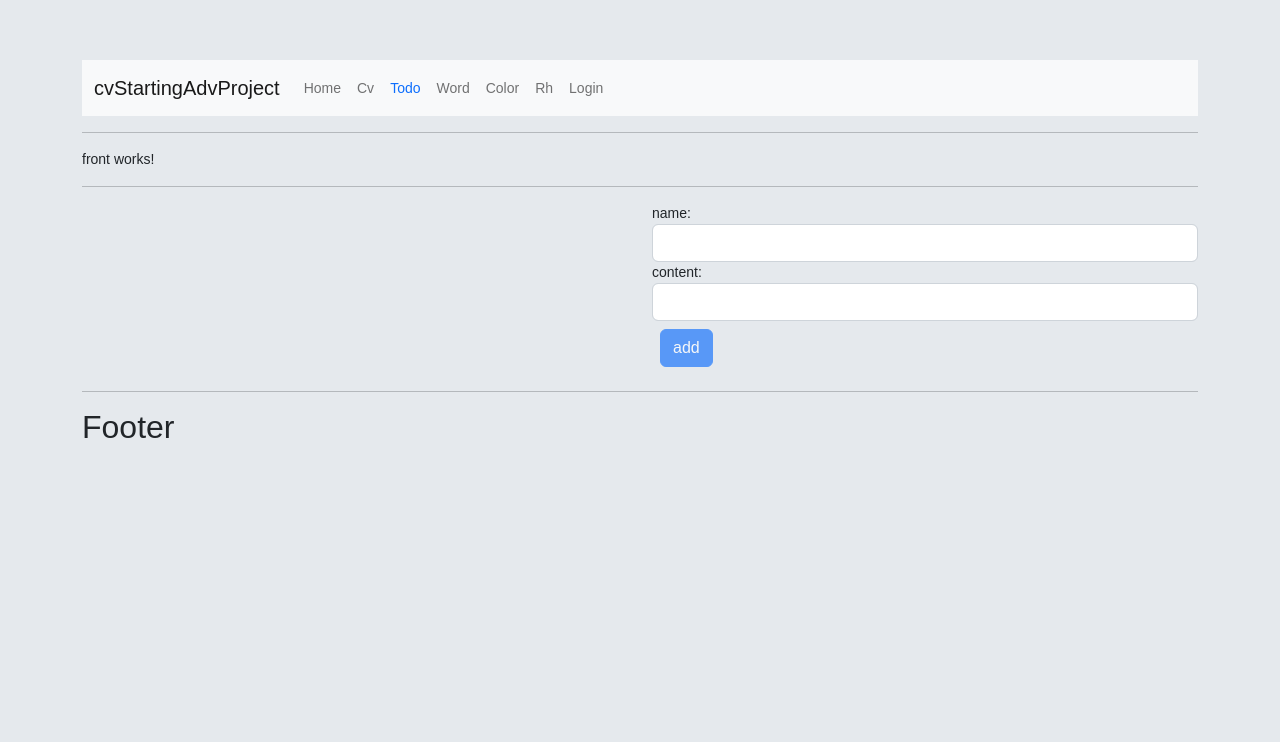
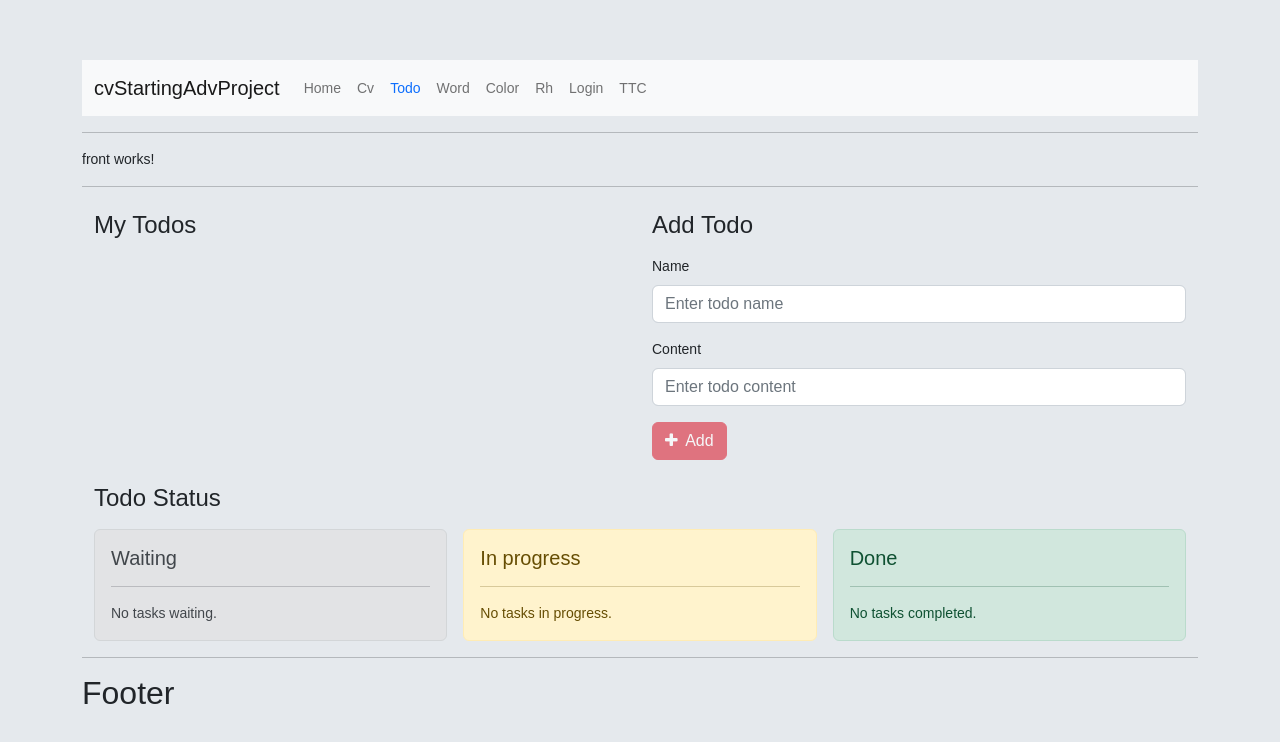
Before and after one commit to aobh2763/angular-the-renaissance, an Angular app: page /todo in a window 1280 px wide. Shown: the top 742 px of the page. Built offline with nearby package versions, Linux system fonts and the light colour scheme.

Commit message:
ajout todo + calculateur ttc

```diff
--- a/src/app/app-routing.module.ts
+++ b/src/app/app-routing.module.ts
@@ -12,6 +12,7 @@ import { AddCvComponent } from "./cv/add-cv/add-cv.component";
 import { CvComponent } from "./cv/cv/cv.component";
 import { DetailsCvComponent } from "./cv/details-cv/details-cv.component";
 import { RhComponent } from "./optimizationPattern/rh/rh.component";
+import { TtcComponent } from "./ttc/ttc.component";
 
 const routes: Route[] = [
   { path: "login", component: LoginComponent },
@@ -35,6 +36,7 @@ const routes: Route[] = [
     component: AdminComponent,
     children: [{ path: "color", component: ColorComponent }],
   },
+  { path: "ttc", component: TtcComponent },
   { path: "**", component: NF404Component },
 ];
 
--- a/src/app/components/navbar/navbar.component.html
+++ b/src/app/components/navbar/navbar.component.html
@@ -79,6 +79,12 @@
           (click)="logout()"
           >Logout</a
         >
+        <a
+          class="nav-link"
+          [routerLink]="['ttc']"
+          routerLinkActive="active text-primary"
+          >TTC</a
+        >
       </div>
     </div>
   </div>
--- a/src/app/todo/model/todo.ts
+++ b/src/app/todo/model/todo.ts
@@ -1,3 +1,13 @@
+import { TodoState } from "./type";
+
 export class Todo {
-  constructor(public name = '', public content = '') {}
+  public id!: number;
+  public name!:string;
+  public content!:string;
+  public state!: TodoState;
+  constructor() {
+    this.name = '';
+    this.content = '';
+    this.state = 'waiting';
+  }
 }
--- /dev/null
+++ b/src/app/todo/model/type.ts
@@ -0,0 +1 @@
+export type TodoState = 'waiting' | 'in progress' | 'done';
--- a/src/app/todo/service/todo.service.ts
+++ b/src/app/todo/service/todo.service.ts
@@ -1,6 +1,7 @@
-import { Injectable } from '@angular/core';
+import { computed, Injectable, Signal, signal, WritableSignal } from '@angular/core';
 import { Todo } from '../model/todo';
 import { LoggerService } from '../../services/logger.service';
+
 
 let n = 1;
 
@@ -8,7 +9,7 @@ let n = 1;
   providedIn: 'root',
 })
 export class TodoService {
-  private todos: Todo[] = [];
+  private todos = signal<Todo[]>([]);
   constructor(private loggerService: LoggerService) {}
 
   /**
@@ -16,7 +17,7 @@ export class TodoService {
    *
    * @returns Todo[]
    */
-  getTodos(): Todo[] {
+  getTodos(): Signal<Todo[]> {
     return this.todos;
   }
 
@@ -27,7 +28,7 @@ export class TodoService {
    *
    */
   addTodo(todo: Todo): void {
-    this.todos.push(todo);
+    this.todos.update((currentTodos) => [...currentTodos, todo]);
   }
 
   /**
@@ -37,9 +38,11 @@ export class TodoService {
    * @returns boolean
    */
   deleteTodo(todo: Todo): boolean {
-    const index = this.todos.indexOf(todo);
+    const index = this.todos().indexOf(todo);
     if (index > -1) {
-      this.todos.splice(index, 1);
+      this.todos.update((currentTodos) =>
+        currentTodos.filter((t) => t !== todo),
+      );
       return true;
     }
     return false;
@@ -51,4 +54,26 @@ export class TodoService {
   logTodos() {
     this.loggerService.logger(this.todos);
   }
+
+  getTodosWaiting(): Signal<Todo[]> {
+    return computed(() =>
+      this.todos().filter((todo) => todo.state === 'waiting'),
+    );
+  }
+
+  getTodosInProgress(): Signal<Todo[]> {
+    return computed(() =>
+      this.todos().filter((todo) => todo.state === 'in progress'),
+    );
+  }
+
+  getTodosDone(): Signal<Todo[]> {
+    return computed(() => this.todos().filter((todo) => todo.state === 'done'));
+  }
+
+  updateTodoState(todo: Todo, state: Todo['state']): void {
+    this.todos.update((todos) =>
+      todos.map((t) => (t === todo ? { ...t, state } : t)),
+    );
+  }
 }
--- a/src/app/todo/todo/todo.component.html
+++ b/src/app/todo/todo/todo.component.html
@@ -1,16 +1,160 @@
-<div class="row">
-  <div class="col">
-    <ol class="list-group">
-      <li *ngFor="let todo of todos" class="list-group-item">
-        {{todo.name}} : {{todo.content}}
-        <i (click)="deleteTodo(todo)" class="fa fa-trash" aria-hidden="true"></i>
-      </li>
-    </ol>
+
+<div class="container mt-4">
+
+  <!-- Première ligne : liste + formulaire d'ajout -->
+  <div class="row g-4">
+
+    <!-- Liste des tâches -->
+    <div class="col-md-6">
+      <h4 class="mb-3">My Todos</h4>
+
+      <ol class="list-group">
+        <li
+          *ngFor="let todo of todos()"
+          class="list-group-item d-flex justify-content-between align-items-center">
+
+          <div>
+            <strong>{{ todo.name }}</strong>
+            <div class="text-muted small">{{ todo.content }}</div>
+          </div>
+
+          <div class="d-flex align-items-center gap-2">
+
+            <i
+              (click)="deleteTodo(todo)"
+              class="fa fa-trash text-danger"
+              role="button"
+              aria-label="Delete todo">
+            </i>
+          </div>
+
+        </li>
+      </ol>
+    </div>
+
+    <!-- Formulaire Add Todo -->
+    <div class="col-md-6">
+      <h4 class="mb-3">Add Todo</h4>
+
+      <div class="mb-3">
+        <label for="name" class="form-label">Name</label>
+        <input
+          id="name"
+          [(ngModel)]="todo.name"
+          type="text"
+          class="form-control"
+          placeholder="Enter todo name">
+      </div>
+
+      <div class="mb-3">
+        <label for="content" class="form-label">Content</label>
+        <input
+          id="content"
+          [(ngModel)]="todo.content"
+          type="text"
+          class="form-control"
+          placeholder="Enter todo content">
+      </div>
+
+      <button
+        (click)="addTodo()"
+        [disabled]="!todo.name.trim() || !todo.content.trim()"
+        class="btn btn-danger">
+        <i class="fa fa-plus me-1"></i> Add
+      </button>
+    </div>
+
   </div>
-  <div class="col">
-    name: <input [(ngModel)]="todo.name" type="text" class="form-control">
-    content: <input [(ngModel)]="todo.content" type="text" class="form-control">
-    <button (click)="addTodo()" [disabled]="!todo.name.trim() || !todo.content.trim()"
-      class="btn btn-primary m-2">add</button>
+
+
+  <div class="row mt-4">
+    <div class="col-12">
+      <h4 class="mb-3">Todo Status</h4>
+
+      <div class="row g-3">
+
+
+        <div class="col-md-4">
+          <div class="alert alert-secondary h-100 mb-0">
+            <h5 class="alert-heading">Waiting</h5>
+            <hr>
+            @for (t of toodosWaiting(); track $index) {
+              <div>
+                {{ t.name }}
+                <select
+                [value]="t.state"
+                (change)="updateState(t, $event)"
+              class="form-select form-select-sm">
+
+              <option value="waiting">Waiting</option>
+              <option value="in progress">In progress</option>
+              <option value="done">Done</option>
+            </select>
+            </div>}
+            @if(toodosWaiting().length === 0) {
+              <div >
+                No tasks waiting.
+              </div>
+            }
+          </div>
+        </div>
+
+
+        <div class="col-md-4">
+          <div class="alert alert-warning h-100 mb-0">
+            <h5 class="alert-heading">In progress</h5>
+            <hr>
+            @for (t of todosInProgress(); track $index) {
+              <div>
+                {{ t.name }}
+                <select
+                [value]="t.state"
+                (change)="updateState(t, $event)"
+                class="form-select form-select-sm">
+
+              <option value="waiting">Waiting</option>
+              <option value="in progress">In progress</option>
+              <option value="done">Done</option>
+            </select>
+            </div>
+          }
+            @if(todosInProgress().length === 0) {
+              <div >
+                No tasks in progress.
+              </div>
+            }
+          </div>
+        </div>
+
+
+        <div class="col-md-4">
+          <div class="alert alert-success h-100 mb-0">
+            <h5 class="alert-heading">Done</h5>
+            <hr>
+            @for (t of tosdosDone(); track $index) {
+              <div>
+                {{ t.name }}
+                <select
+                [value]="t.state"
+                (change)="updateState(t, $event)"
+                class="form-select form-select-sm">
+
+              <option value="waiting">Waiting</option>
+              <option value="in progress">In progress</option>
+              <option value="done">Done</option>
+            </select>
+            </div>
+          }
+            @if(tosdosDone().length === 0) {
+              <div >
+                No tasks completed.
+              </div>
+            }
+          </div>
+        </div>
+
+      </div>
+    </div>
   </div>
+
 </div>
--- a/src/app/todo/todo/todo.component.ts
+++ b/src/app/todo/todo/todo.component.ts
@@ -1,6 +1,8 @@
-import { Component } from '@angular/core';
+import { Component, Signal } from '@angular/core';
 import { Todo } from '../model/todo';
 import { TodoService } from '../service/todo.service';
+import { TodoState } from '../model/type';
+
 
 @Component({
   selector: 'app-todo',
@@ -9,10 +11,12 @@ import { TodoService } from '../service/todo.service';
   providers: [TodoService],
 })
 export class TodoComponent {
-  todos: Todo[] = [];
+  todos: Signal<Todo[]> = this.todoService.getTodos();
   todo = new Todo();
+  toodosWaiting: Signal<Todo[]> = this.todoService.getTodosWaiting();
+  todosInProgress: Signal<Todo[]> = this.todoService.getTodosInProgress();
+  tosdosDone: Signal<Todo[]> = this.todoService.getTodosDone();
   constructor(private todoService: TodoService) {
-    this.todos = this.todoService.getTodos();
   }
   addTodo() {
     this.todoService.addTodo(this.todo);
@@ -22,4 +26,9 @@ export class TodoComponent {
   deleteTodo(todo: Todo) {
     this.todoService.deleteTodo(todo);
   }
+
+  updateState(todo: Todo, event: Event): void {
+    const state = (event.target as HTMLSelectElement).value as TodoState;
+    this.todoService.updateTodoState(todo, state);
+  }
 }
--- /dev/null
+++ b/src/app/ttc/ttc.component.html
@@ -0,0 +1,62 @@
+
+<div class="container border border-2 border-primary p-2 mt-3 bg-light">
+
+  <h4 class="mb-2">TTC Calculator</h4>
+
+  <div class="row g-1 mb-2">
+
+    <div class="col">
+      <input
+        type="number"
+        class="form-control form-control-sm"
+        [ngModel]="prix_ht()"
+        (ngModelChange)="prix_ht.set($event)"
+      />
+      <label class="form-label small mb-0">Prix HT</label>
+    </div>
+
+    <div class="col">
+      <input
+        type="number"
+        class="form-control form-control-sm"
+        [ngModel]="quantity()"
+        (ngModelChange)="quantity.set($event)"
+      />
+      <label class="form-label small mb-0">Quantité</label>
+    </div>
+
+    <div class="col">
+      <input
+        type="number"
+        class="form-control form-control-sm"
+        [ngModel]="tva()"
+        (ngModelChange)="tva.set($event)"
+      />
+      <label class="form-label small mb-0">TVA (%)</label>
+    </div>
+
+  </div>
+
+  <div class="row g-1">
+
+    <div class="col">
+      <div class="alert alert-info py-3 small mb-0">
+        Prix unitaire TTC : ${{ prix_unitaire_ttc() | number:'1.2-2' }}
+      </div>
+    </div>
+
+    <div class="col">
+      <div class="alert alert-success py-3 small mb-0">
+        Prix total TTC : ${{ prix_total_ttc() | number:'1.2-2' }}
+      </div>
+    </div>
+
+    <div class="col">
+      <div class="alert alert-danger py-3 small mb-0">
+        Discount : ${{ discount() | number:'1.2-2' }}
+      </div>
+    </div>
+
+  </div>
+
+</div>
--- /dev/null
+++ b/src/app/ttc/ttc.component.ts
@@ -0,0 +1,32 @@
+import { Component, computed, signal } from '@angular/core';
+import { FormsModule } from '@angular/forms';
+import{DecimalPipe} from '@angular/common'
+
+@Component({
+  selector: 'app-ttc',
+  standalone: true,
+  imports: [FormsModule, DecimalPipe],
+  templateUrl: './ttc.component.html',
+  styleUrl: './ttc.component.css',
+})
+export class TtcComponent {
+  prix_ht = signal<number>(0);
+  tva = signal<number>(18);
+  quantity = signal<number>(1);
+
+  discount = computed(() => {
+    if (this.quantity() >= 10 && this.quantity() <= 15) {
+      return 0.2;
+    }
+    if (this.quantity() > 15) {
+      return 0.3;
+    }
+    return 0;
+  });
+
+  prix_unitaire_ttc = computed(() => this.prix_ht() * (1 + this.tva() / 100));
+
+  prix_total_ttc = computed(
+    () => this.prix_unitaire_ttc() * this.quantity() * (1 - this.discount()),
+  );
+}
```
Also changed, not shown: src/app/ttc/ttc.component.css (added), 1 other file (tests, documents, lock files or other folders).
